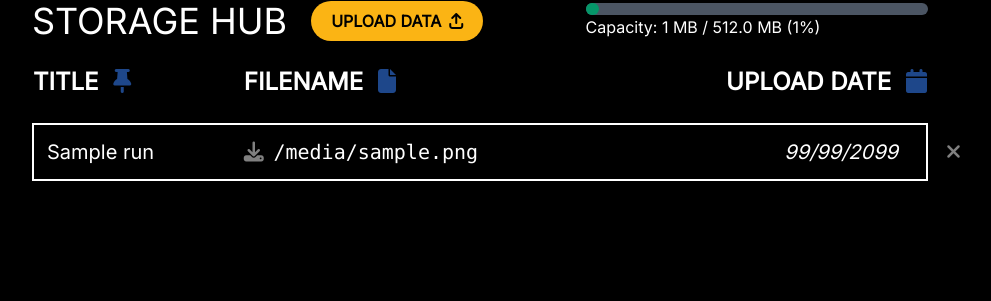
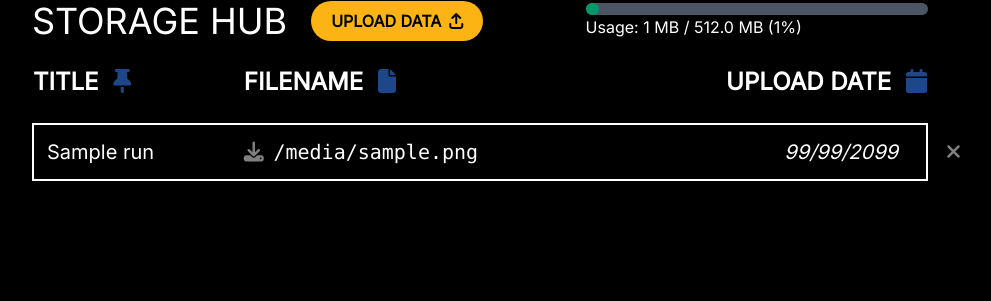
Before and after one commit to Formula-Electric-Berkeley/dash, a Flask app: template templates/storage.html in a window 1280 px wide. Shown: the part 143-444 px from the top of the page, without its empty margins (160-1151 px from the left). Run offline with Flask 3, Linux system fonts and the light colour scheme; the template is opened without the code that fills it: most values are stand-ins (such as "Sample title", 1, 10 or a date in 2020); some libraries are stand-ins or nearby versions.

Commit message:
rename progress bar to usage bar

```diff
--- a/templates/storage.html
+++ b/templates/storage.html
@@ -12,7 +12,7 @@
       <div class="w-full h-3 rounded-full bg-gray-600">
         <div class="h-full rounded-full bg-emerald-600" style="min-width: 4%; width: {{ storage_size_percent }}%;"></div>
       </div>
-      <h1>Capacity: {{ storage_size }} MB / 512.0 MB ({{ storage_size_percent }}%)</h1>
+      <h1>Usage: {{ storage_size }} MB / 512.0 MB ({{ storage_size_percent }}%)</h1>
     </div>
   </div>
 </div>
```
